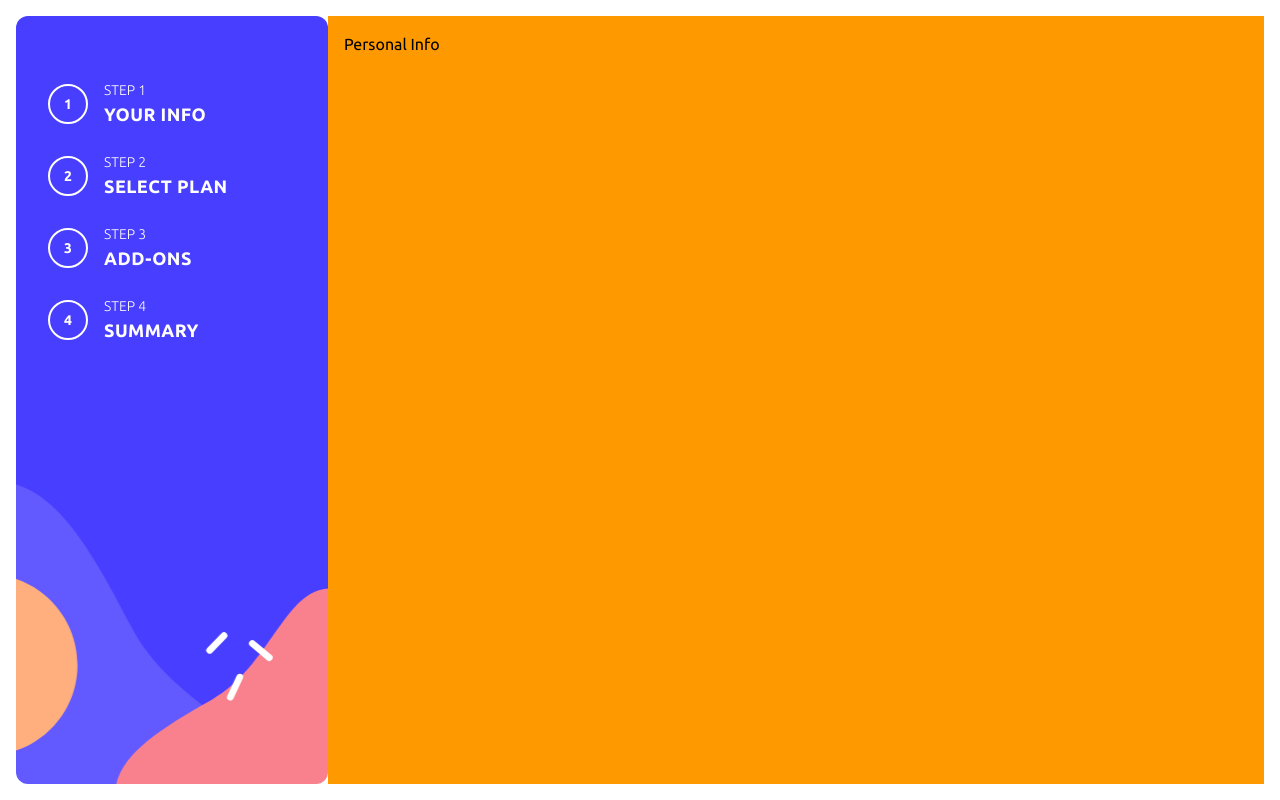
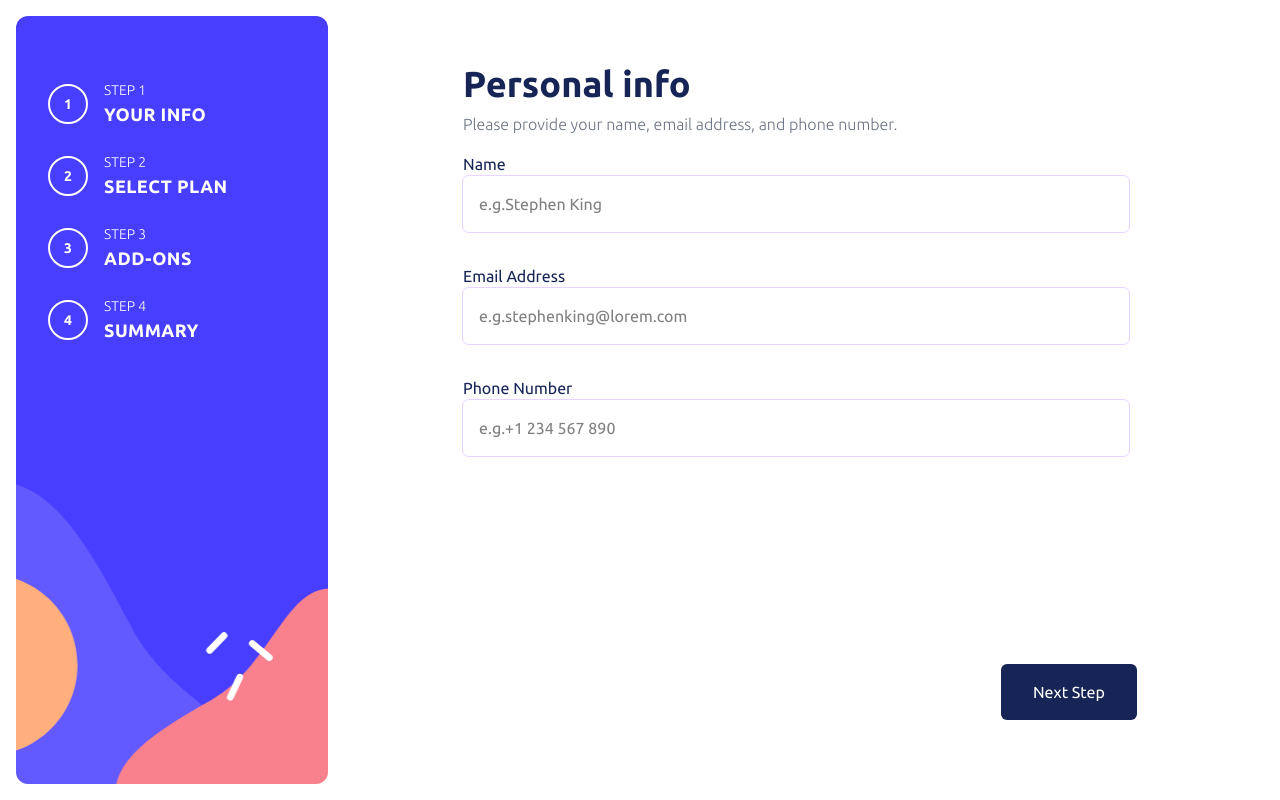
Before and after one commit to keenyateesh19/multi-step-form, a React (Vite) app: page /onboarding in a window 1280 px wide. Built offline with nearby package versions, Linux system fonts and the light colour scheme.

Commit message:
Add multi-step form functionality: implement PersonalInfo page with form validation and navigation

```diff
--- a/package.json
+++ b/package.json
@@ -12,6 +12,7 @@
   "dependencies": {
     "react": "^19.2.0",
     "react-dom": "^19.2.0",
+    "react-hook-form": "^7.68.0",
     "react-router": "^7.10.1"
   },
   "devDependencies": {
--- a/src/App.css
+++ b/src/App.css
@@ -4,3 +4,9 @@
 @theme {
     --font-body: "Ubuntu", sans-serif;
 }
+
+@layer base {
+    body {
+        @apply bg-blue-50 lg:bg-white;
+    }
+}
--- /dev/null
+++ b/src/components/Heading.tsx
@@ -0,0 +1,11 @@
+export interface HeadingProps {
+  text: string;
+}
+
+const Heading = ({ text }: HeadingProps) => {
+  return (
+    <h1 className="text-2xl lg:text-4xl font-bold text-blue-950">{text}</h1>
+  );
+};
+
+export default Heading;
--- a/src/components/SiderBar.tsx
+++ b/src/components/SiderBar.tsx
@@ -2,12 +2,12 @@ const SideBar = () => {
     const stepHeading = ["YOUR INFO", "SELECT PLAN", "ADD-ONS", "SUMMARY"]
     return ( <div className="min-h-[25svh] bg-[url(assets/bg-sidebar-mobile.svg)] bg-cover bg-no-repeat bg-center pt-8 lg:bg-[url(assets/bg-sidebar-desktop.svg)] lg:w-[25%] lg:rounded-xl">
         <div className="flex justify-center gap-4 w-full lg:flex-col lg:p-8 lg:gap-6">
-            {Array.from({length: 4}).map((_, i) => (
+            {stepHeading.map((_, i) => (
                 <div className="flex text-white gap-4 items-center" key={i}>
                     <p className=" text-sm font-semibold border-white border-2 rounded-full w-10 h-10 grid place-items-center">{i + 1}</p>
                     <div className="hidden lg:block">
                         <p className="font-light text-sm">STEP {i + 1}</p>
-                        <p className="text-lg font-semibold tracking-wide">{stepHeading[i]}</p>
+                        <p className="text-lg font-semibold tracking-wide">{_}</p>
                     </div>
                 </div>
             ))}
--- /dev/null
+++ b/src/components/SubHeading.tsx
@@ -0,0 +1,9 @@
+export interface SubHeadingProps {
+    text: string;
+}
+
+const SubHeading = ({text}: SubHeadingProps) => {
+    return ( <p className="font-light mt-2 text-gray-500">{text}</p> );
+}
+
+export default SubHeading;
--- /dev/null
+++ b/src/components/TextInput.tsx
@@ -0,0 +1,44 @@
+import type { UseFormRegisterReturn } from "react-hook-form";
+import type { PersonalInfoFields } from "../pages/PersonalInfo";
+
+export interface TextInputProps {
+  name: keyof PersonalInfoFields;
+  label: string; // Add separate label prop
+  errorTxt?: string;
+  placeholder?: string;
+  register?: UseFormRegisterReturn;
+}
+
+const TextInput = ({
+  name,
+  label,
+  errorTxt,
+  placeholder,
+  register,
+}: TextInputProps) => {
+  return (
+    <div className="flex flex-col">
+      <div className="flex justify-between">
+        <label className="text-blue-950" htmlFor={name}>
+          {label}
+        </label>
+        {errorTxt && (
+          <span className="text-red-500 text-sm font-semibold">{errorTxt}</span>
+        )}
+      </div>
+      <input
+        {...register}
+        type="text"
+        name={name}
+        id={name}
+        className={`${
+          errorTxt ? "outline-red-500" : "outline-purple-200"
+        } outline p-2 rounded-md  focus:outline-purple-500 lg:p-4`}
+        required
+        placeholder={placeholder}
+      />
+    </div>
+  );
+};
+
+export default TextInput;
--- /dev/null
+++ b/src/layouts/FormLayout.tsx
@@ -0,0 +1,34 @@
+import Heading from "../components/Heading";
+import SubHeading from "../components/SubHeading";
+
+export interface FormLayoutProps {
+  children: React.ReactNode;
+  heading: string;
+  subHeading: string;
+  onSubmit: (e?: React.BaseSyntheticEvent) => Promise<void>;
+}
+
+const FormLayout = ({ children, heading, subHeading, onSubmit }: FormLayoutProps) => {
+  return (
+    <section className="flex flex-col px-6 w-[90%] shadow-lg rounded-lg mx-auto py-8 absolute right-0 left-0 -top-18 z-10 bg-white lg:top-0 lg:shadow-none lg:w-[85%] lg:relative lg:mx-0 lg:py-0">
+      <Heading text={heading} />
+      <SubHeading text={subHeading} />
+      <form
+        className="flex flex-col gap-8 pt-4 justify-center "
+        onSubmit={onSubmit}
+      >
+        {children}
+        <div className="bg-white fixed bottom-0 left-0 right-0 flex justify-end p-4 lg:absolute">
+          <button
+            type="submit"
+            className="bg-blue-950 text-white px-6 py-3 rounded-md lg:px-8 lg:py-4 cursor-pointer hover:bg-blue-900"
+          >
+            Next Step
+          </button>
+        </div>
+      </form>
+    </section>
+  );
+};
+
+export default FormLayout;
--- a/src/layouts/MultiStepForm.tsx
+++ b/src/layouts/MultiStepForm.tsx
@@ -3,9 +3,9 @@ import SideBar from "../components/SiderBar";
 
 const MultiStepForm = () => {
   return (
-    <div className="max-w-full min-h-svh flex flex-col lg:flex-row lg:p-4">
+    <div className="max-w-full min-h-svh flex flex-col relative lg:flex-row lg:p-4">
       <SideBar />
-      <div className="bg-amber-500 p-4 lg:flex-1">
+      <div className="lg:p-12 lg:flex-1 relative flex justify-center">
         <Outlet />
       </div>
     </div>
--- a/src/pages/PersonalInfo.tsx
+++ b/src/pages/PersonalInfo.tsx
@@ -1,5 +1,77 @@
-const PersonalInfo = () => {
-    return (<>Personal Info</> );
+import { useNavigate } from "react-router";
+import TextInput from "../components/TextInput";
+import { useForm } from "react-hook-form";
+import FormLayout from "../layouts/FormLayout";
+
+export interface PersonalInfoFields {
+  name: string;
+  email: string;
+  phoneNumber: string;
 }
 
+const PersonalInfo = () => {
+  const redirect = useNavigate();
+  const {
+    register,
+    handleSubmit,
+    formState: { errors },
+  } = useForm<PersonalInfoFields>();
+  function onSubmit(data: PersonalInfoFields) {
+    console.log(data);
+    redirect("/select-plan");
+  }
+
+  return (
+    <FormLayout
+      heading="Personal info"
+      subHeading="Please provide your name, email address, and phone number."
+      onSubmit={handleSubmit(onSubmit)}
+    >
+      <TextInput
+        name="name"
+        label="Name"
+        placeholder="e.g.Stephen King"
+        errorTxt={errors.name?.message}
+        register={register("name", {
+          required: "This field is required",
+          pattern: {
+            value: /^[A-Za-z\s]+$/,
+            message: "Name can only contain letters and spaces",
+          },
+        })}
+      />
+      <TextInput
+        name="email"
+        label="Email Address"
+        placeholder="e.g.stephenking@lorem.com"
+        errorTxt={errors.email?.message}
+        register={register("email", {
+          required: "This field is required",
+          pattern: {
+            value: /^[a-zA-Z0-9._%+-]+@[a-zA-Z0-9.-]+\.[a-zA-Z]{2,}$/,
+            message: "Please enter a valid email address",
+          },
+        })}
+      />
+      <TextInput
+        name="phoneNumber"
+        label="Phone Number"
+        placeholder="e.g.+1 234 567 890"
+        errorTxt={errors.phoneNumber?.message}
+        register={register("phoneNumber", {
+          required: "This field is required",
+          pattern: {
+            value: /^\+?[0-9\s-]+$/,
+            message: "Please enter a valid phone number",
+          },
+          minLength: {
+            value: 7,
+            message: "Phone number must be at least 7 digits",
+          },
+        })}
+      />
+    </FormLayout>
+  );
+};
+
 export default PersonalInfo;
```
Also changed, not shown: 1 other file (tests, documents, lock files or other folders).
